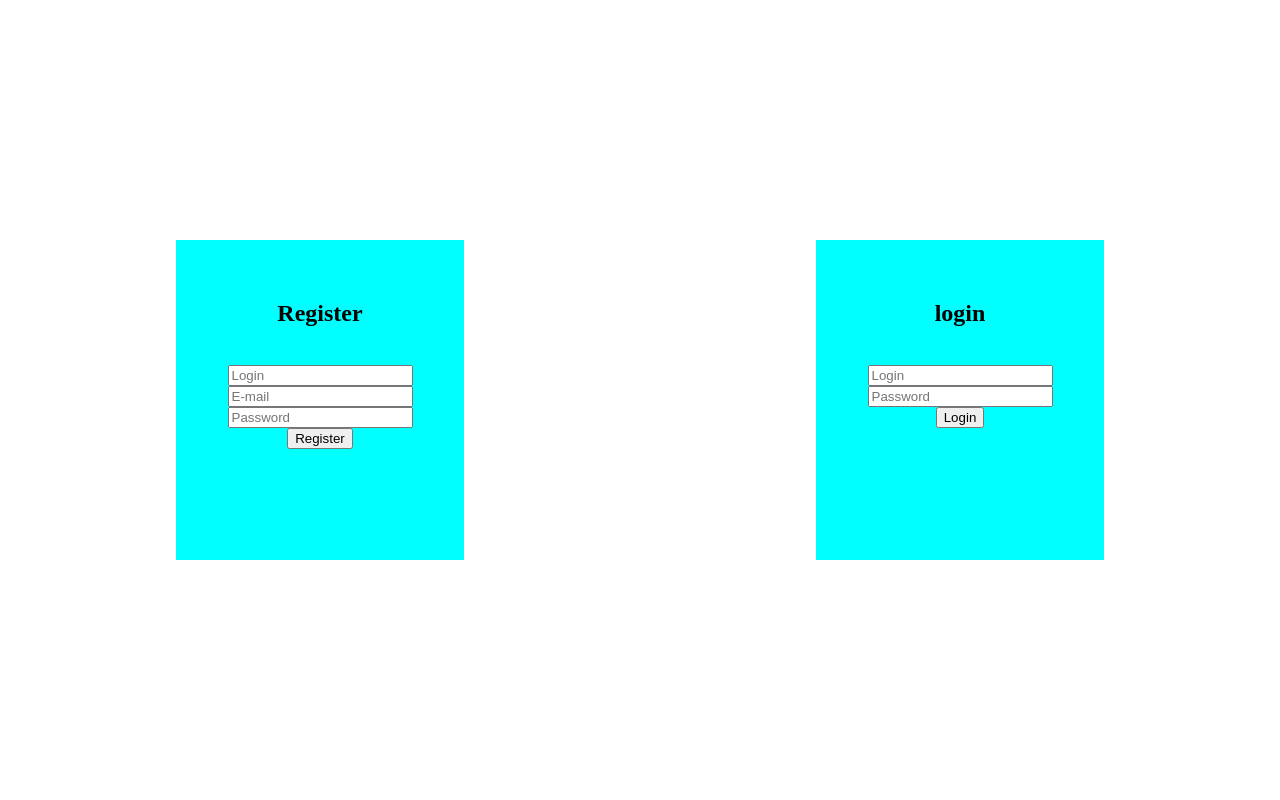
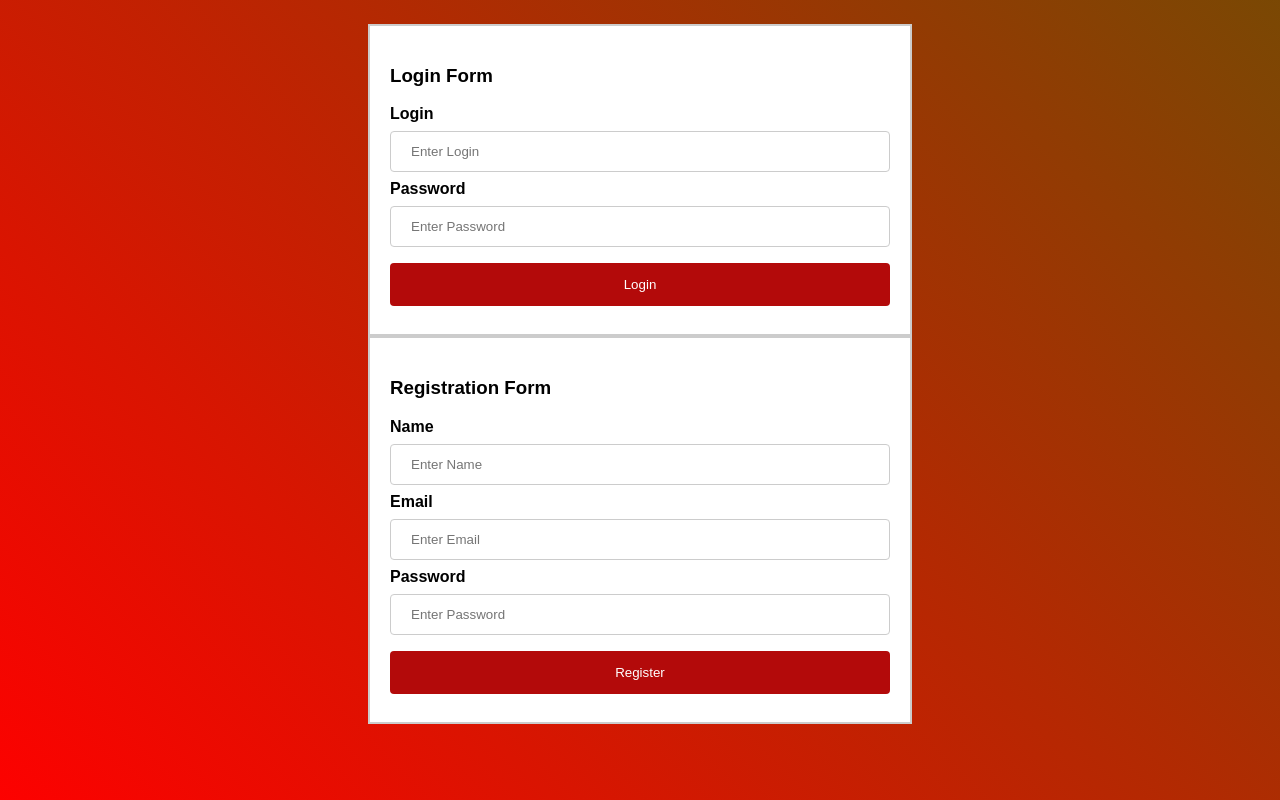
Before and after one commit to Marcin17405/pain2, a PHP site: page / in a window 1280 px wide. Run offline with PHP 8.4, Linux system fonts and the light colour scheme.

Commit message:
Add files via upload

```diff
--- a/index.php
+++ b/index.php
@@ -6,59 +6,67 @@
     <meta name="viewport" content="width=device-width, initial-scale=1.0">
     <title>Document</title>
     <link rel="stylesheet" href="style.css">
+
 </head>
 <body>
-<div id="box">
-<div id="registration-form">
+<div class="container">
+		<form method="post" >
+			<h3>Login Form</h3>
+			<label for="name2"><b>Login</b></label>
+			<input name="name2" type="text" placeholder="Enter Login" required>
+
+			<label for="password"><b>Password</b></label>
+			<input name="password2" type="password" placeholder="Enter Password" required>
+
+			<button name = "add2" type="submit">Login</button>
+		</form>
 
 		<form method="post">
-        <h2>Register</h2><br>
-        <input name="name" type="text" placeholder="Login"/><br>
-        <input name="email" type="text" placeholder="E-mail"/><br>
-        <input name="password" type="password" placeholder="Password"/><br>
-        <button name = "add" type = "submit" id = "add" >Register</button>
+			<h3>Registration Form</h3>
+			<label for="name"><b>Name</b></label>
+			<input type="text" placeholder="Enter Name" name="name" required>
+
+			<label for="email"><b>Email</b></label>
+			<input type="text" placeholder="Enter Email" name="email" required>
+
+			<label for="password"><b>Password</b></label>
+			<input type="password" placeholder="Enter Password" name="password" required>
+
+			<button name="add" type="submit">Register</button>
 		</form>
-</div>
-<div id="login-form">
-
-    <form method="post">
-            <h2>login</h2><br>
-        <input name="name2" type="text" placeholder="Login"/><br>
-        <input name="password2" type="password" placeholder="Password"/><br>
-        <button name = "add2" type = "submit" id = "add" >Login</button>
-    </form>
-</div>
 	</div>
 <?php
     session_start();
     $servername ="localhost";
     $username = "root";
     $password = "";
-    $dbname = "Pizzeria";
-
+    $dbname = "pizzeria";
     $conn =mysqli_connect($servername,$username,$password,$dbname);
 
     if(isset($_POST['add'])){
-
-        if(!$conn){
-            echo "baza nie dziaua!";
-        }
 
         $name = $_POST['name'];
         $password = $_POST['password'];
         $email = $_POST['email'];
         $hash = sha1($password);
         $sql = "INSERT INTO user (name,password,email) VALUES ('$name','$hash','$email')";
-        $test = '/^[a-zA-Z0-9.\-_]+@[a-zA-Z0-9\-.]+\.[a-zA-Z]{2,4}$/';
-
-        if(preg_match($test,$email)){
-            if(mysqli_query($conn, $sql)){
-                echo "Zarejestrowano!";
-            }
-        }else{
-            echo 'Adres e-mail nieprawidłowy';
+        if (!filter_var($email, FILTER_VALIDATE_EMAIL)) {
+            echo '<script type ="text/JavaScript">';
+            echo 'alert("Invalid Email!")';
+            echo '</script>';
+        } else {
+        if (mysqli_query($conn,$sql)) {
+            echo '<script type ="text/JavaScript">';
+            echo 'alert("Account created!")';
+            echo '</script>';
+        } else {
+            echo '<script type ="text/JavaScript">';
+            echo 'alert("Cannot create an account!")';
+            echo '</script>';
         }
         }
+    }
+
     if (isset($_POST['add2'])){
         $username2 = $_POST['name2'];
         $password2 = $_POST['password2'];
@@ -71,9 +79,13 @@
         header('Location: main.php');
     }
     else {
-            echo "Złe haslo!";
+        echo '<script type ="text/JavaScript">';
+        echo 'alert("Invalid Password!")';
+        echo '</script>';
     }
     }
+
+    mysqli_close($conn);
 
 ?>
 </body>
--- a/style.css
+++ b/style.css
@@ -1,30 +1,64 @@
-body,html {
-    margin: 0;
-    padding: 0;
-}
-
-#box{
-    display: flex;
-}
-#registration-form{
-    width: 50vw;
-    display: flex;
-    justify-content: center;
-    text-align: center;
-    height: 100vh;
-}
-#login-form{
-    width: 50vw;
-    display: flex;
-    justify-content: center;
-    text-align: center;
-    height: 100vh;
+body {
+    font-family: Arial, sans-serif;
+    background-color: #f2f2f2;
 }
 
 form {
-    margin-top: 30vh;
-    margin-bottom: 30vh;
-    background-color: aqua;
-    width: 22.5vw;
-    padding-top: 5vh;
+    border: 2px solid #ccc;
+    padding: 20px;
+    background-color: #fff;
+    max-width: 500px;
+    margin: 0 auto;
 }
+
+input[type=text], input[type=password] {
+    width: 100%;
+    padding: 12px 20px;
+    margin: 8px 0;
+    display: inline-block;
+    border: 1px solid #ccc;
+    border-radius: 4px;
+    box-sizing: border-box;
+}
+
+button {
+    background-color: #b30a0a;
+    color: white;
+    padding: 14px 20px;
+    margin: 8px 0;
+    border: none;
+    border-radius: 4px;
+    cursor: pointer;
+    width: 100%;
+}
+
+button:hover {
+    background-color: #ff0000;
+}
+
+.container {
+    padding: 16px;
+}
+
+span.psw {
+    float: right;
+    padding-top: 16px;
+}
+
+body {
+    background: linear-gradient(45deg, #fffb00, #ff0000, #008a07);
+    background-size: 400% 400%;
+    animation: wave 10s ease-in-out infinite;
+}
+
+@keyframes wave {
+    0% {
+        background-position: 0% 50%;
+    }
+    50% {
+        background-position: 100% 50%;
+    }
+    100% {
+        background-position: 0% 50%;
+    }
+}
```
Also changed, not shown: main.css (+37 -27 lines), main.php (+19 -10 lines), script.js (added). Lines whose indentation alone changed are shown as unchanged.
